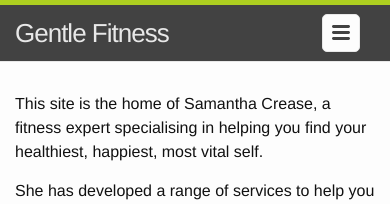
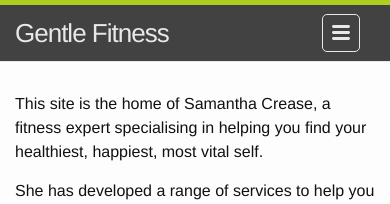
Before and after one commit to gentlefitness-www/gentlefitness-www, a Jekyll site: the page built from index.md, in a window 390 px wide. Shown: the top 204 px of the page. Built offline with Jekyll 4.4.1, drawn with Linux system fonts in a browser that asks for light colours.

Commit message:
Applied colour consistency to mobile menu

```diff
--- a/_includes/header.html
+++ b/_includes/header.html
@@ -6,9 +6,9 @@
         <nav class="site-nav">
             <a href="#" class="menu-icon">
                 <svg viewBox="0 0 18 15">
-                <path fill="#424242" d="M18,1.484c0,0.82-0.665,1.484-1.484,1.484H1.484C0.665,2.969,0,2.304,0,1.484l0,0C0,0.665,0.665,0,1.484,0 h15.031C17.335,0,18,0.665,18,1.484L18,1.484z"/>
-                <path fill="#424242" d="M18,7.516C18,8.335,17.335,9,16.516,9H1.484C0.665,9,0,8.335,0,7.516l0,0c0-0.82,0.665-1.484,1.484-1.484 h15.031C17.335,6.031,18,6.696,18,7.516L18,7.516z"/>
-                <path fill="#424242" d="M18,13.516C18,14.335,17.335,15,16.516,15H1.484C0.665,15,0,14.335,0,13.516l0,0 c0-0.82,0.665-1.484,1.484-1.484h15.031C17.335,12.031,18,12.696,18,13.516L18,13.516z"/>
+                    <path fill="#e8e8e8" d="M18,1.484c0,0.82-0.665,1.484-1.484,1.484H1.484C0.665,2.969,0,2.304,0,1.484l0,0C0,0.665,0.665,0,1.484,0 h15.031C17.335,0,18,0.665,18,1.484L18,1.484z"/>
+                    <path fill="#e8e8e8" d="M18,7.516C18,8.335,17.335,9,16.516,9H1.484C0.665,9,0,8.335,0,7.516l0,0c0-0.82,0.665-1.484,1.484-1.484 h15.031C17.335,6.031,18,6.696,18,7.516L18,7.516z"/>
+                    <path fill="#e8e8e8" d="M18,13.516C18,14.335,17.335,15,16.516,15H1.484C0.665,15,0,14.335,0,13.516l0,0 c0-0.82,0.665-1.484,1.484-1.484h15.031C17.335,12.031,18,12.696,18,13.516L18,13.516z"/>
                 </svg>
             </a>
 
--- a/_sass/_layout.scss
+++ b/_sass/_layout.scss
@@ -46,8 +46,9 @@
         position: absolute;
         top: 9px;
         right: 30px;
-        background-color: $background-color;
+        background-color: $grey-color-dark;
         border: 1px solid $grey-color-light;
+        color: $grey-color-light;
         border-radius: 5px;
         text-align: right;
 
@@ -65,7 +66,7 @@
                 height: 15px;
 
                 path {
-                    fill: $grey-color-dark;
+                    fill: $grey-color-light;
                 }
             }
         }
```
